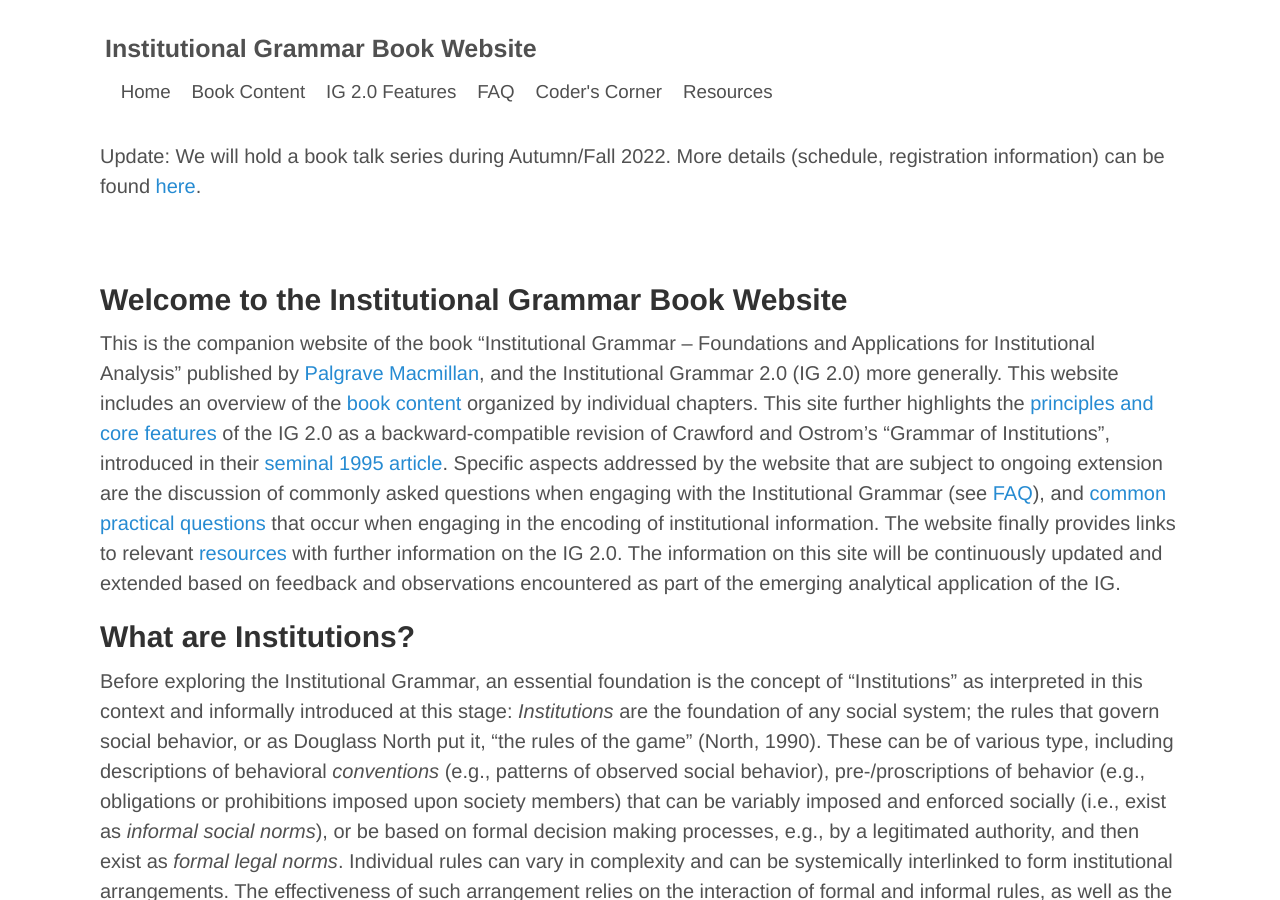
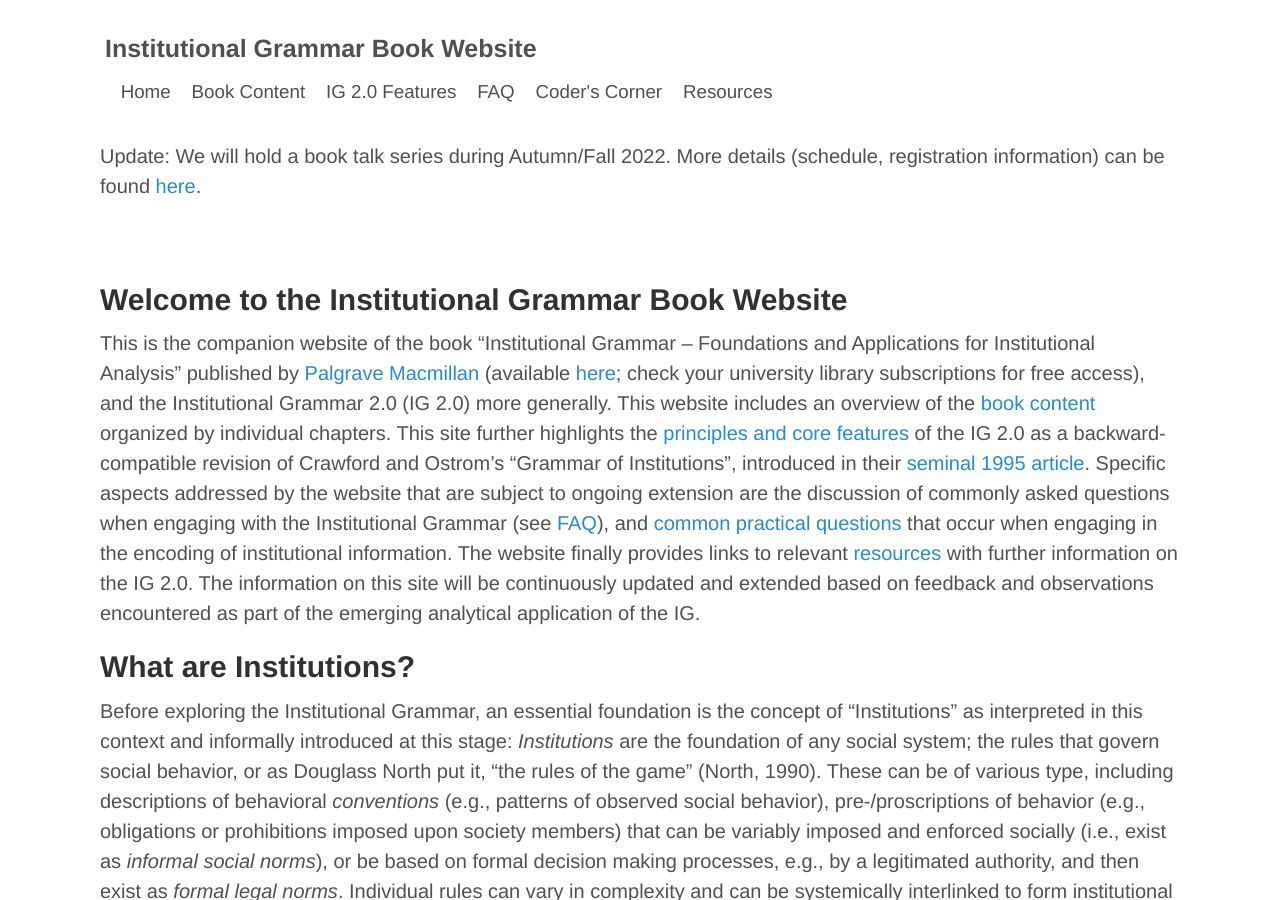
Before and after one commit to InstitutionalGrammar/IG-Book, a Jekyll site: the page built from index.md, in a window 1280 px wide and 900 px high. Built offline with Jekyll 4.4.1, drawn with Linux system fonts in a browser that asks for light colours.

Commit message:
Added availability details.

```diff
--- a/index.md
+++ b/index.md
@@ -5,7 +5,7 @@ title: IG Book
 
 ## Welcome to the Institutional Grammar Book Website
 
-This is the companion website of the book "Institutional Grammar -- Foundations and Applications for Institutional Analysis" published by <a href="https://doi.org/10.1007/978-3-030-86372-2">Palgrave Macmillan</a>, and the Institutional Grammar 2.0 (IG 2.0) more generally. This website includes an overview of the [book content](book-content.md) organized by individual chapters. This site further highlights the [principles and core features](features.md) of the IG 2.0 as a backward-compatible revision of Crawford and Ostrom's "Grammar of Institutions", introduced in their <a href="https://doi.org/10.2307/2082975">seminal 1995 article</a>. Specific aspects addressed by the website that are subject to ongoing extension are the discussion of commonly asked questions when engaging with the Institutional Grammar (see [FAQ](faq.md)), and [common practical questions](coding.md) that occur when engaging in the encoding of institutional information. The website finally provides links to relevant [resources](resources.md) with further information on the IG 2.0. The information on this site will be continuously updated and extended based on feedback and observations encountered as part of the emerging analytical application of the IG.
+This is the companion website of the book "Institutional Grammar -- Foundations and Applications for Institutional Analysis" published by <a href="https://doi.org/10.1007/978-3-030-86372-2">Palgrave Macmillan</a> (available <a href="https://doi.org/10.1007/978-3-030-86372-2">here</a>; check your university library subscriptions for free access), and the Institutional Grammar 2.0 (IG 2.0) more generally. This website includes an overview of the [book content](book-content.md) organized by individual chapters. This site further highlights the [principles and core features](features.md) of the IG 2.0 as a backward-compatible revision of Crawford and Ostrom's "Grammar of Institutions", introduced in their <a href="https://doi.org/10.2307/2082975">seminal 1995 article</a>. Specific aspects addressed by the website that are subject to ongoing extension are the discussion of commonly asked questions when engaging with the Institutional Grammar (see [FAQ](faq.md)), and [common practical questions](coding.md) that occur when engaging in the encoding of institutional information. The website finally provides links to relevant [resources](resources.md) with further information on the IG 2.0. The information on this site will be continuously updated and extended based on feedback and observations encountered as part of the emerging analytical application of the IG.
 
 ## What are Institutions?
 
```
